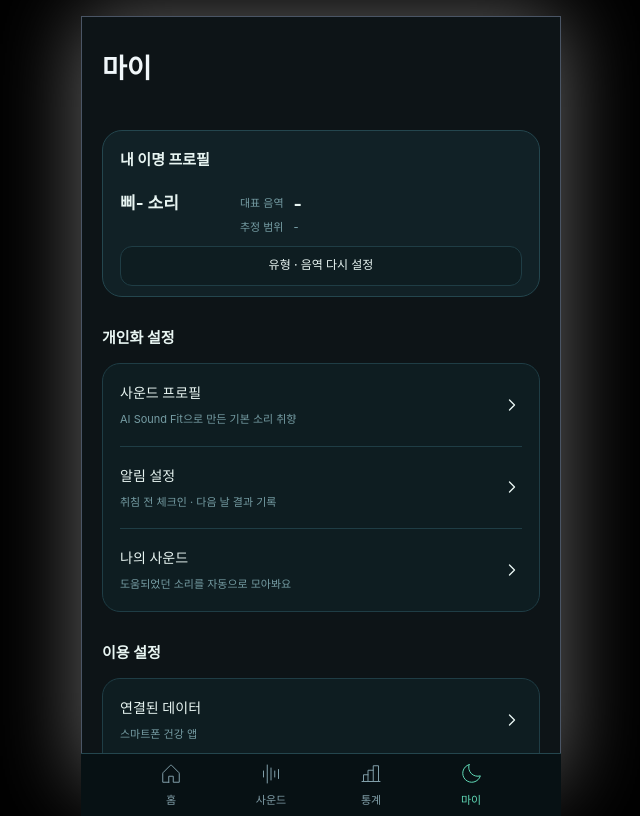
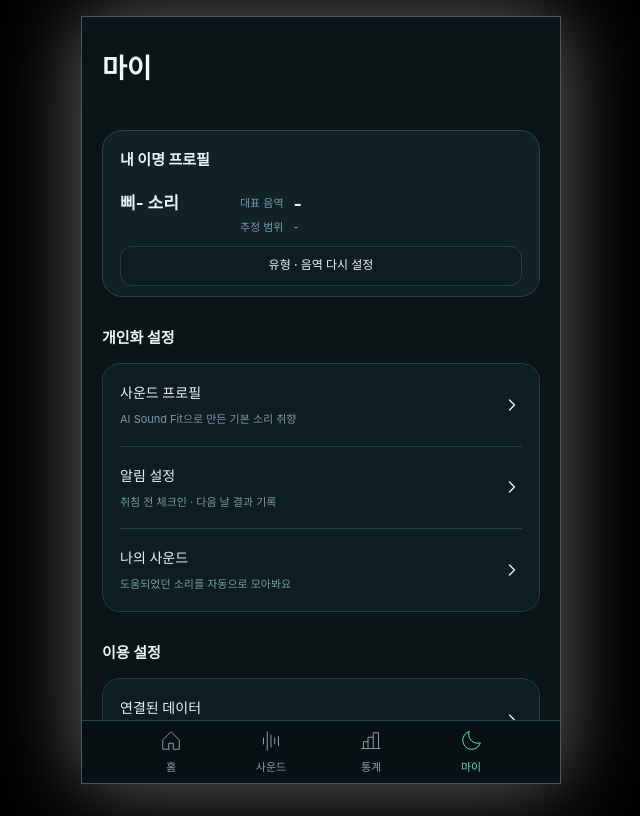
Before and after one commit to 2026-LIKELION-SOMNI/2026-likilion-ds2, a React (Vite) app in the folder frontend/: page /my in a window 1280 px wide. Shown: the whole page, without its empty margins (319-959 px from the left). Built offline with nearby package versions, Linux system fonts and the light colour scheme; no server answers.

Commit message:
fix: 하단 네브바 디자인 수정

```diff
--- a/frontend/src/components/navigation/BottomNav.tsx
+++ b/frontend/src/components/navigation/BottomNav.tsx
@@ -46,18 +46,17 @@ function BottomNav() {
 return (
   <nav
     className="
-      fixed
+      absolute
       bottom-0
-      left-1/2
+      left-0
       z-50
       flex
       w-full
-      max-w-[480px]
-      -translate-x-1/2
       items-center
       justify-center
       gap-[48px]
-      border-t border-[#24464E]
+      border-t
+      border-[#24464E]
       bg-[#071114]
       px-[24px]
       py-[8px]
--- a/frontend/src/layouts/MainLayout.tsx
+++ b/frontend/src/layouts/MainLayout.tsx
@@ -14,6 +14,7 @@ function MainLayout() {
     <div
       className="
         app-container
+        relative
         grid
         h-dvh
         w-full
```
